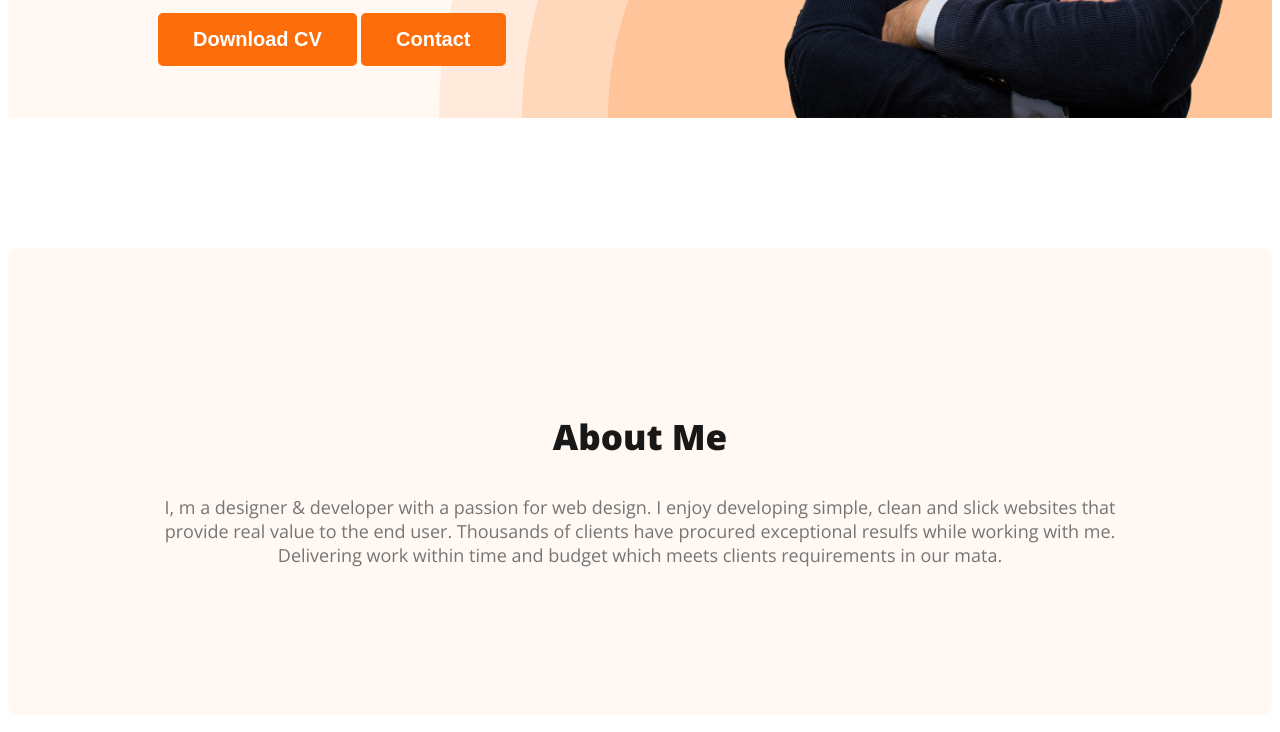
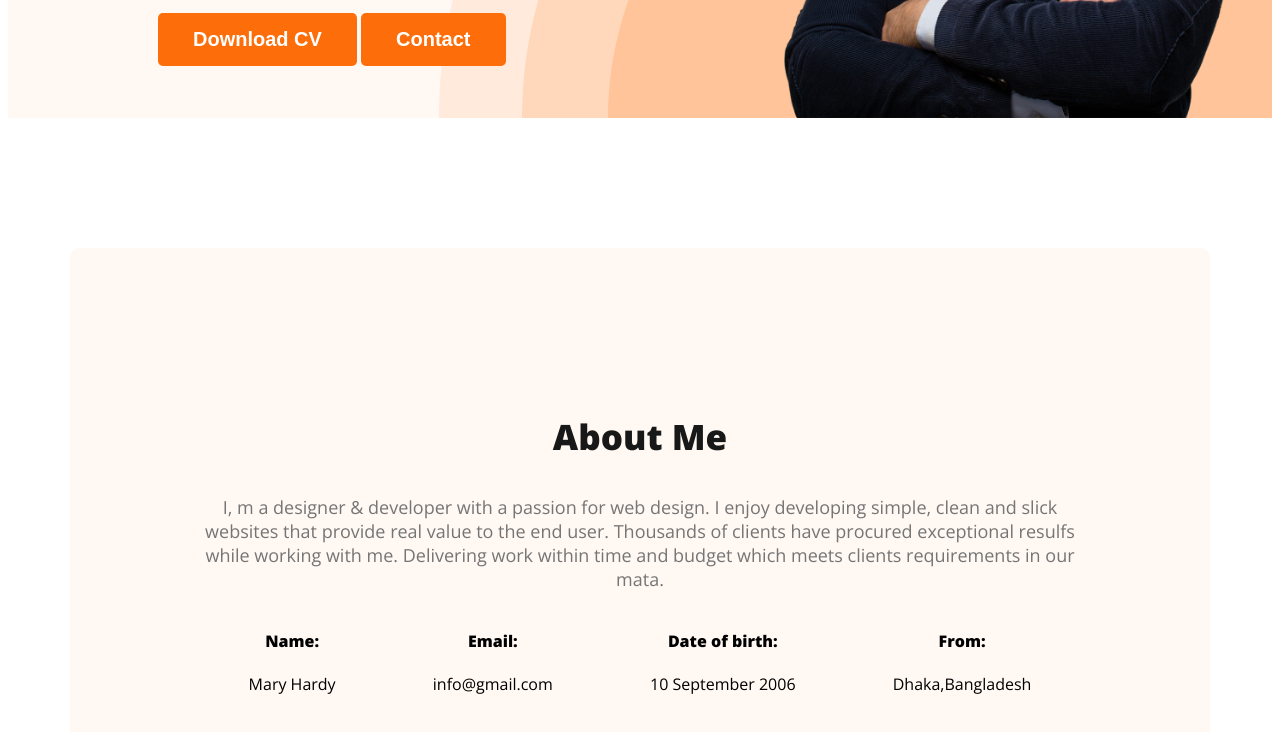
Before and after one commit to MD-SHihAb1/web-devloper-portfolio, a plain HTML site: page index.html in a window 1280 px wide. Shown: the part 650-1382 px from the top of the page. Drawn offline with nearby package versions, Linux system fonts and the light colour scheme.

Commit message:
aded about setcion

```diff
--- a/index.html
+++ b/index.html
@@ -38,6 +38,28 @@
             <p class="section-description">
                 I, m a designer & developer with a passion for web design. I enjoy developing simple, clean and slick websites that provide real value to the end user. Thousands of clients have procured exceptional resulfs while working with me. Delivering work within time and budget which meets clients requirements in our mata.
             </p>
+
+            <div class="about-info-container">
+             <!--.about-info*4>h4.info-title+p.info-description -->
+             <div class="about-info">
+                <h4 class="info-title">Name:</h4>
+                <p class="info-description">Mary Hardy </p>
+             </div>
+             <div class="about-info">
+                <h4 class="info-title">Email:</h4>
+                <p class="info-description">info@gmail.com</p>
+             </div>
+             <div class="about-info">
+                <h4 class="info-title">Date of birth:</h4>
+                <p class="info-description">10 September 2006</p>
+             </div>
+             <div class="about-info">
+                <h4 class="info-title">From:</h4>
+                <p class="info-description">Dhaka,Bangladesh</p>
+             </div>
+
+
+            </div>
         </section>
 
     </main>
--- a/styles/portfolio.css
+++ b/styles/portfolio.css
@@ -84,7 +84,10 @@ nav a{
 }
 
 /* main section styles */
-
+main{
+    max-width: 1140px;
+    margin: 0 auto;
+}
 
 /* about section styles */
 .about{
@@ -93,3 +96,11 @@ nav a{
     background: #FFF8F3;
     margin: 130px 0;
 }
+
+.about-info-container{
+    display: flex;
+    justify-content: space-around;
+}
+.about-info{
+    text-align: center;
+}
```
